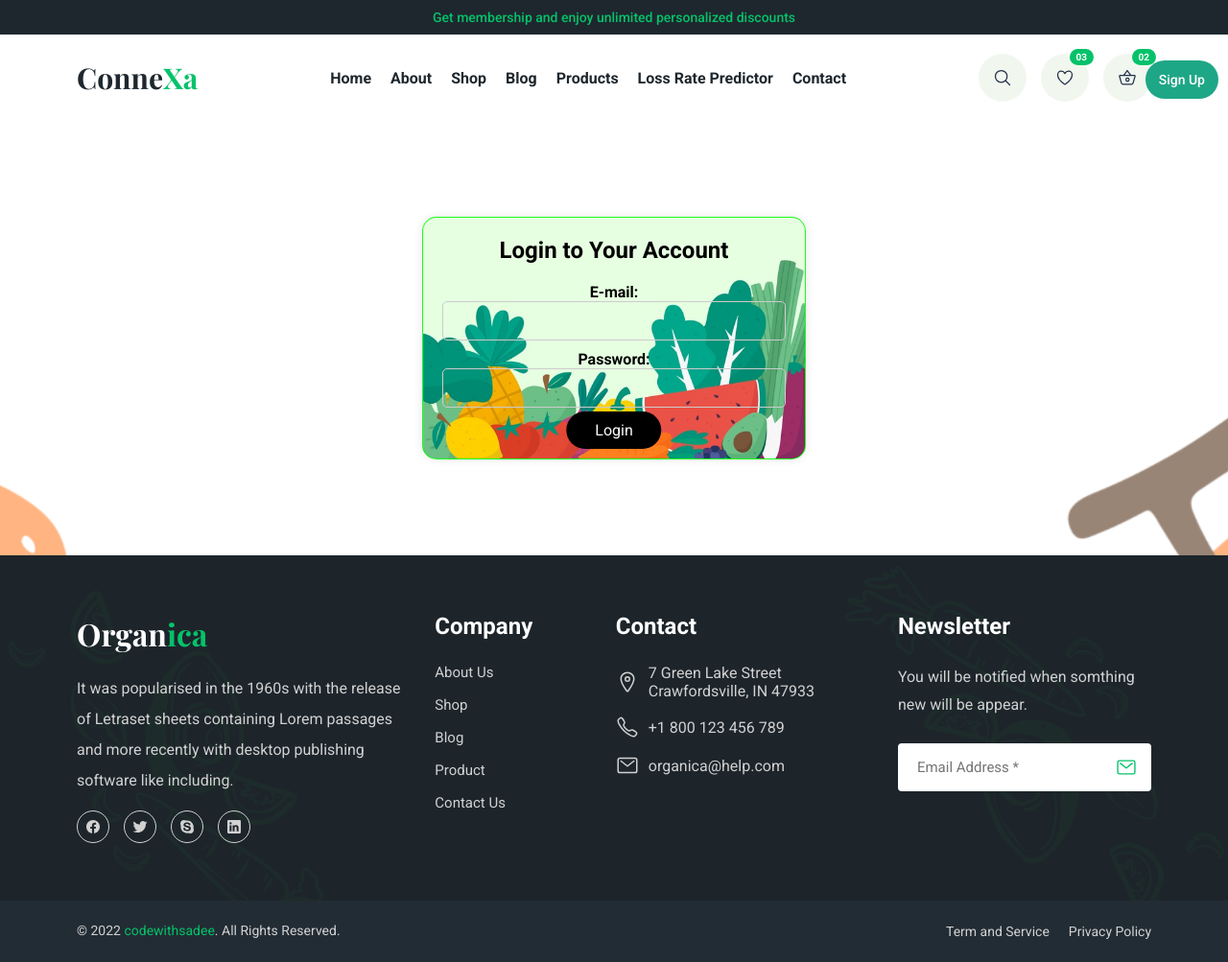
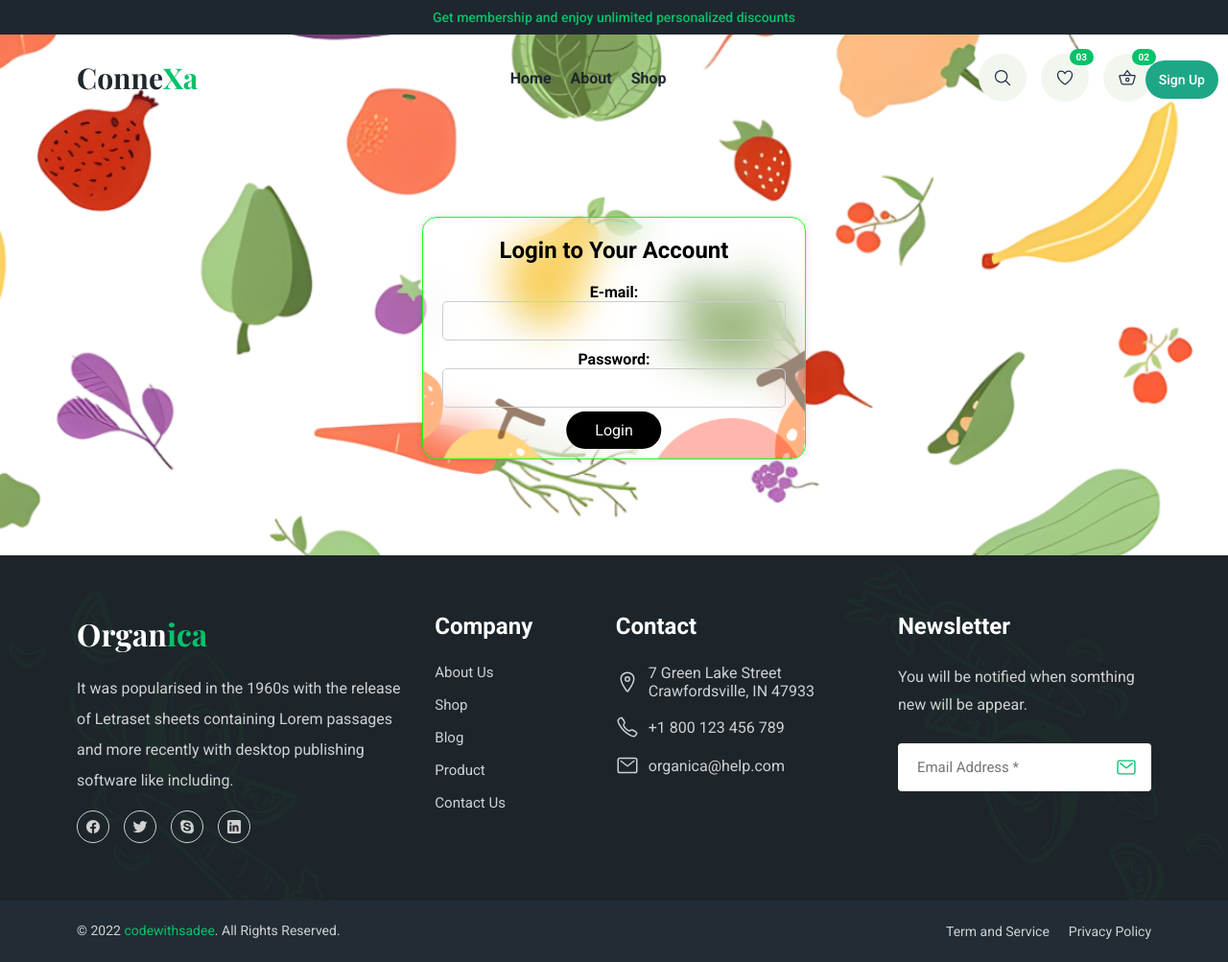
Before and after one commit to RumethSandinu/Project-connexa, a Flask app: page /login in a window 1280 px wide. Shown: the whole page at 96% size. Run offline with Flask 3, Linux system fonts and the light colour scheme; parts of the project's set-up code (start-up, migrations or seed data) failed here and were passed over; some web fonts are replaced.

Commit message:
update the UI

```diff
--- a/web/static/assets/css/login.css
+++ b/web/static/assets/css/login.css
@@ -6,15 +6,28 @@
   border-radius: 15px;
   box-shadow: 0 0 10px rgba(0, 0, 0, 0.1);
   text-align: center;
-    background: url("../images/2f06b5ee85794f1a946d.jpg") center center/cover;
-    background-repeat: no-repeat, no-repeat;
-    background-position: bottom left, top right;
-    transition: transform 0.3s ease, box-shadow 0.3s ease;
-    color: var(black);
+  position: relative;
+  overflow: hidden; /* Ensure the blur doesn't extend beyond the container */
 }
+
+.login-container::before {
+  content: '';
+  position: absolute;
+  top: 0;
+  left: 0;
+  width: 100%;
+  height: 100%;
+  background-image: url("../images/cta-bg.png");
+  background-size: cover;
+  background-position: center;
+  backdrop-filter: blur(20px); /* Adjust the blur radius as needed */
+  z-index: -1; /* Ensure the blurred image is behind the content */
+}
+
 .login-container h2 {
   margin-bottom: 20px;
 }
+
 .login-form input {
   width: 100%;
   padding: 10px;
@@ -22,7 +35,8 @@
   border-radius: 5px;
   border: 1px solid #ccc;
 }
-.login-form label{
+
+.login-form label {
   font-weight: bold;
 }
 
@@ -38,12 +52,14 @@
   left: 50%;
   transform: translateX(-50%);
 }
+
 .login-form button:hover {
   background-color: #15856e;
 }
+
   body {
     /* Set background image properties */
-    background-image: url("../images/cta-bg.png"); /* Adjust the path to your image */
+    background-image: url("../images/bg_art.png"); /* Adjust the path to your image */
     background-size: cover;      /* Cover the entire viewport */
     background-position: center;  /* Center the image */
     background-repeat: no-repeat; /* Do not repeat the image */
@@ -62,3 +78,23 @@
   border-top-right-radius: 8px;
   margin-bottom: 20px; /* Add spacing between the image and the form */
 }
+#registerButton {
+  /* Add styling to position the login button in the corner */
+  position: absolute;  /* Position it relative to the nearest positioned ancestor */
+  top: 63px;           /* Adjust this value to position it from the top */
+  right: 10px;         /* Adjust this value to position it from the right */
+  z-index: 1000;       /* Ensure it stays above other elements on the page */
+}
+
+/* Optional: Add some styles to make it visually appealing */
+#registerButton {
+  background-color: #1EA786; /* Blue background color */
+  color: white;              /* White text color */
+  padding:12px 14px;         /* Padding around the text/icon */
+  border-radius: 20px;        /* Rounded corners */
+  text-decoration: none;     /* Remove underline */
+}
+
+#registerButton:hover {
+  background-color: #16fd95; /* Darker blue on hover */
+}
--- a/web/static/assets/css/main.css
+++ b/web/static/assets/css/main.css
@@ -1109,7 +1109,7 @@ body {
   /* Add styling to position the login button in the corner */
   position: absolute;  /* Position it relative to the nearest positioned ancestor */
   top: 63px;           /* Adjust this value to position it from the top */
-  right: 10px;         /* Adjust this value to position it from the right */
+  right: 85px;         /* Adjust this value to position it from the right */
   z-index: 1000;       /* Ensure it stays above other elements on the page */
 }
 
@@ -1117,7 +1117,7 @@ body {
 #registerButton {
   background-color: #1EA786; /* Blue background color */
   color: white;              /* White text color */
-  padding: 12px 14px;         /* Padding around the text/icon */
+  padding:12px 14px;         /* Padding around the text/icon */
   border-radius: 20px;        /* Rounded corners */
   text-decoration: none;     /* Remove underline */
 }
--- a/web/templates/index.html
+++ b/web/templates/index.html
@@ -66,9 +66,6 @@
                 <a href="{{ url_for('shop') }}" class="navbar-link">Shop</a>
             </li>
 
-            <li>
-                <a href="{{ url_for('sale_booster') }}" class="navbar-link">Booster</a>
-            </li>
 
             <li>
                 <a href="{{ url_for('about') }}" class="navbar-link">About</a>
@@ -76,6 +73,9 @@
 
             <a href="{{ url_for('login') }}" class="btn btn-primary" id="loginButton">
               <span class="span">Sign In</span>
+            </a>
+            <a href="{{ url_for('register') }}" class="btn btn-primary" id="registerButton">
+              <span class="span">Sign Up</span>
             </a>
 
           </ul>
--- a/web/templates/login.html
+++ b/web/templates/login.html
@@ -74,20 +74,6 @@
               <a href="../shop.html" class="navbar-link">Shop</a>
             </li>
 
-            <li>
-              <a href="../blog.html" class="navbar-link">Blog</a>
-            </li>
-
-            <li>
-              <a href="../shop.html" class="navbar-link">Products</a>
-            </li>
-            <li>
-              <a href="{{ url_for('loss_rate_model') }}" class="navbar-link">Loss Rate Predictor</a>
-            </li>
-
-            <li>
-              <a href="../contact.html" class="navbar-link">Contact</a>
-            </li>
             <a href="{{ url_for('register') }}" class="btn btn-primary" id="registerButton">
               <span class="span">Sign Up</span>
             </a>
```
Also changed, not shown: web/static/assets/css/Register.css (+10 -5 lines), web/static/assets/css/model.css (+9 -3 lines). Lines whose indentation alone changed are shown as unchanged.
